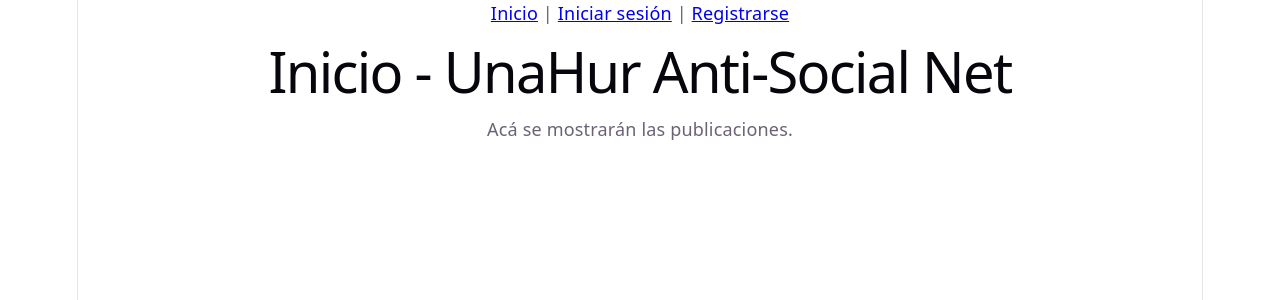
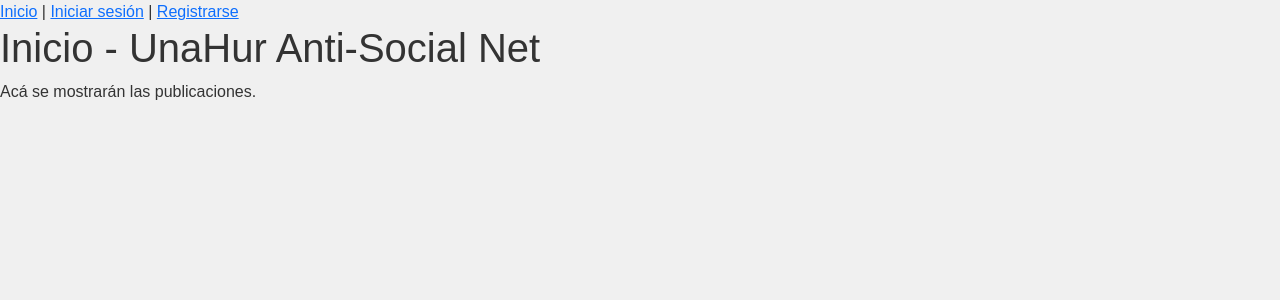
Before and after one commit to lorenaegajardo/unahur-antisocial-frontend, a React (Vite) app: page / in a window 1280 px wide. Shown: the top 300 px of the page. Built offline with nearby package versions, Linux system fonts and the light colour scheme.

Commit message:
Actualizar dependencias y estilos

```diff
--- a/package.json
+++ b/package.json
@@ -10,7 +10,9 @@
     "preview": "vite preview"
   },
   "dependencies": {
+    "bootstrap": "^5.3.8",
     "react": "^19.3.1",
+    "react-bootstrap": "^2.10.10",
     "react-dom": "^19.3.1",
     "react-router-dom": "^7.18.5"
   },
--- a/src/index.css
+++ b/src/index.css
@@ -1,111 +1,6 @@
-:root {
-  --text: #6b6375;
-  --text-h: #08060d;
-  --bg: #fff;
-  --border: #e5e4e7;
-  --code-bg: #f4f3ec;
-  --accent: #aa3bff;
-  --accent-bg: rgba(170, 59, 255, 0.1);
-  --accent-border: rgba(170, 59, 255, 0.5);
-  --social-bg: rgba(244, 243, 236, 0.5);
-  --shadow:
-    rgba(0, 0, 0, 0.1) 0 10px 15px -3px, rgba(0, 0, 0, 0.05) 0 4px 6px -2px;
-
-  --sans: system-ui, 'Segoe UI', Roboto, sans-serif;
-  --heading: system-ui, 'Segoe UI', Roboto, sans-serif;
-  --mono: ui-monospace, Consolas, monospace;
-
-  font: 18px/145% var(--sans);
-  letter-spacing: 0.18px;
-  color-scheme: light dark;
-  color: var(--text);
-  background: var(--bg);
-  font-synthesis: none;
-  text-rendering: optimizeLegibility;
-  -webkit-font-smoothing: antialiased;
-  -moz-osx-font-smoothing: grayscale;
-
-  @media (max-width: 1024px) {
-    font-size: 16px;
-  }
-}
-
-@media (prefers-color-scheme: dark) {
-  :root {
-    --text: #9ca3af;
-    --text-h: #f3f4f6;
-    --bg: #16171d;
-    --border: #2e303a;
-    --code-bg: #1f2028;
-    --accent: #c084fc;
-    --accent-bg: rgba(192, 132, 252, 0.15);
-    --accent-border: rgba(192, 132, 252, 0.5);
-    --social-bg: rgba(47, 48, 58, 0.5);
-    --shadow:
-      rgba(0, 0, 0, 0.4) 0 10px 15px -3px, rgba(0, 0, 0, 0.25) 0 4px 6px -2px;
-  }
-
-  #social .button-icon {
-    filter: invert(1) brightness(2);
-  }
-}
-
-#root {
-  width: 1126px;
-  max-width: 100%;
-  margin: 0 auto;
-  text-align: center;
-  border-inline: 1px solid var(--border);
-  min-height: 100svh;
-  display: flex;
-  flex-direction: column;
-  box-sizing: border-box;
-}
-
 body {
   margin: 0;
+  background-color: #F0F0F0;
+  color: #333333;
+  font-family: Arial, sans-serif;
 }
-
-h1,
-h2 {
-  font-family: var(--heading);
-  font-weight: 500;
-  color: var(--text-h);
-}
-
-h1 {
-  font-size: 56px;
-  letter-spacing: -1.68px;
-  margin: 32px 0;
-  @media (max-width: 1024px) {
-    font-size: 36px;
-    margin: 20px 0;
-  }
-}
-h2 {
-  font-size: 24px;
-  line-height: 118%;
-  letter-spacing: -0.24px;
-  margin: 0 0 8px;
-  @media (max-width: 1024px) {
-    font-size: 20px;
-  }
-}
-p {
-  margin: 0;
-}
-
-code,
-.counter {
-  font-family: var(--mono);
-  display: inline-flex;
-  border-radius: 4px;
-  color: var(--text-h);
-}
-
-code {
-  font-size: 15px;
-  line-height: 135%;
-  padding: 4px 8px;
-  background: var(--code-bg);
-}
--- a/src/main.tsx
+++ b/src/main.tsx
@@ -1,9 +1,9 @@
 import { StrictMode } from "react";
 import { createRoot } from "react-dom/client";
 import { BrowserRouter } from "react-router-dom";
-
+import { AuthProvider } from "./context/AuthContext";
 import App from "./App";
-import { AuthProvider } from "./context/AuthContext";
+import 'bootstrap/dist/css/bootstrap.min.css'
 import "./index.css";
 
 // BrowserRouter permite navegar entre las páginas.
```
Also changed, not shown: 1 other file (tests, documents, lock files or other folders).
